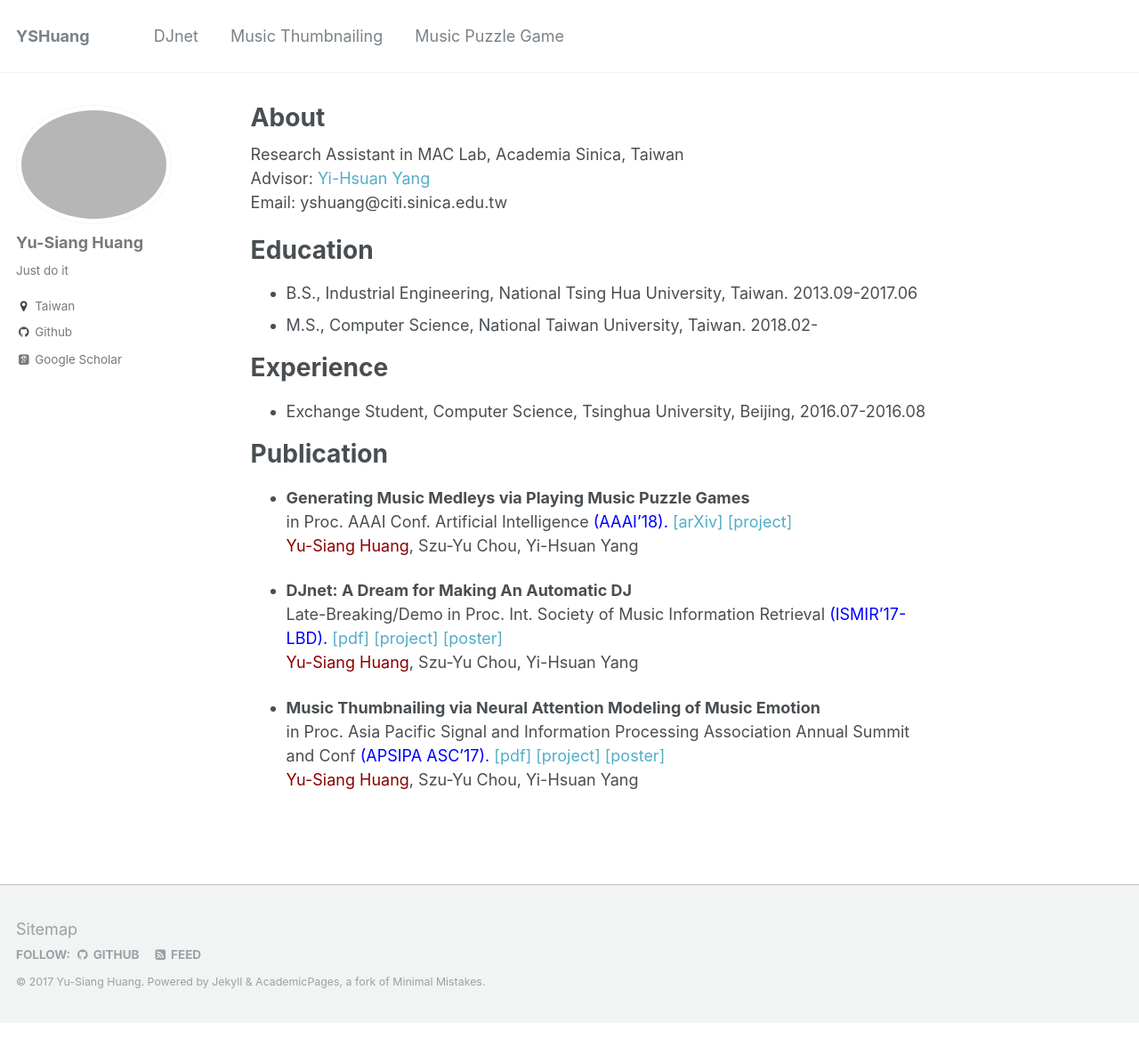
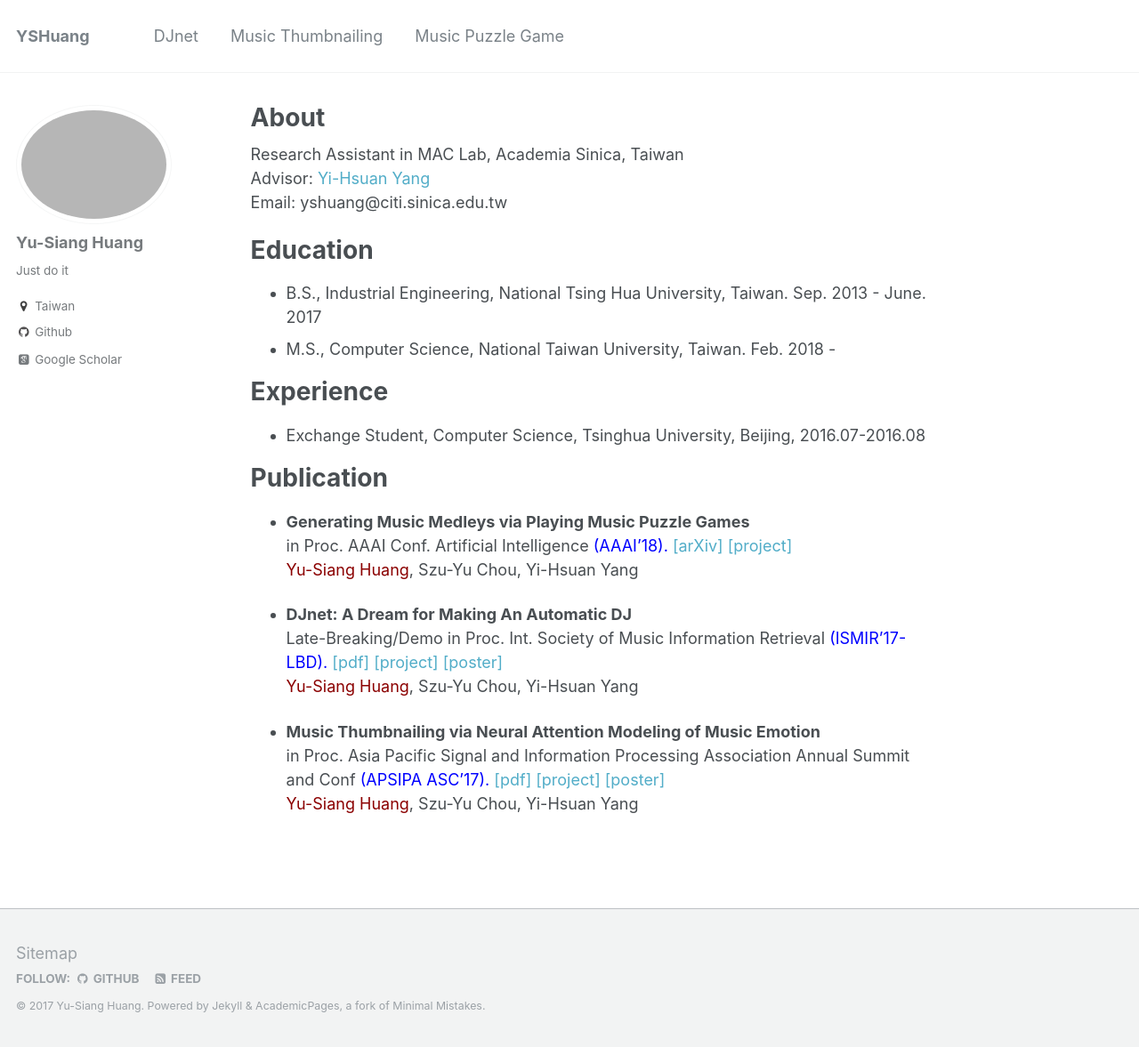
Before and after one commit to remyhuang/remyhuang.github.io, a Jekyll site: the page built from _pages/about.md, in a window 1280 px wide and 1177 px high. Shown: the whole window at 89% size. Built offline with Jekyll 4.4.1, drawn with Linux system fonts in a browser that asks for light colours; some web fonts are replaced.

Commit message:
Update about.md

```diff
--- a/_pages/about.md
+++ b/_pages/about.md
@@ -14,8 +14,8 @@ Email: yshuang@citi.sinica.edu.tw
 
 Education
 ======
-* B.S., Industrial Engineering, National Tsing Hua University, Taiwan. 2013.09-2017.06
-* M.S., Computer Science, National Taiwan University, Taiwan. 2018.02-
+* B.S., Industrial Engineering, National Tsing Hua University, Taiwan. Sep. 2013 - June. 2017
+* M.S., Computer Science, National Taiwan University, Taiwan. Feb. 2018 -
 
 Experience
 =====
```
